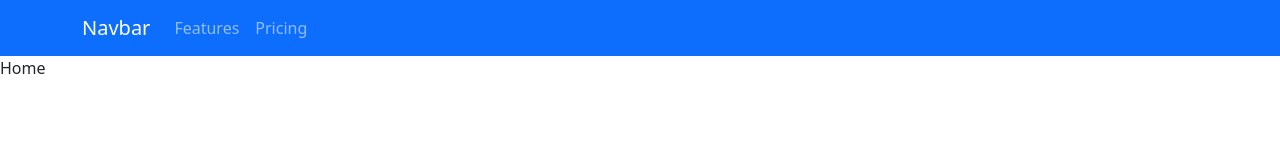
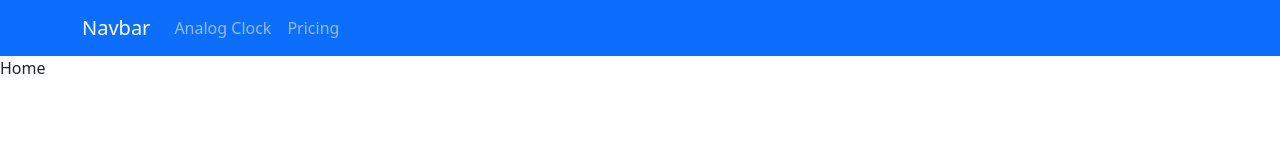
Before and after one commit to VedantGoradiya/Multiple_Project, a React (Vite) app: page / in a window 1280 px wide. Shown: the top 160 px of the page. Built offline with nearby package versions, Linux system fonts and the light colour scheme.

Commit message:
Feat: Passes component to navbar and router

```diff
--- a/src/App.jsx
+++ b/src/App.jsx
@@ -3,6 +3,7 @@ import "./App.css";
 import MainNav from "./Components/Navbar";
 import { BrowserRouter, Route, Routes } from "react-router-dom";
 import Home from "./Pages/Home";
+import AnalogClock from "./Pages/AnalogClock/AnalogClock";
 
 function App() {
   return (
@@ -11,7 +12,7 @@ function App() {
       <BrowserRouter>
         <Routes>
           <Route path="/" element={<Home />} />
-          {/* <Route path="blogs" element={<Blogs />} /> */}
+          <Route path="/Analog_Clock" element={<AnalogClock />} />
           {/* <Route path="contact" element={<Contact />} /> */}
           {/* <Route path="*" element={<NoPage />} /> */}
         </Routes>
--- a/src/Components/Navbar.jsx
+++ b/src/Components/Navbar.jsx
@@ -9,7 +9,7 @@ const MainNav = () => {
         <Container>
           <Navbar.Brand href="/">Navbar</Navbar.Brand>
           <Nav className="me-auto">
-            <Nav.Link href="#features">Features</Nav.Link>
+            <Nav.Link href="/Analog_Clock">Analog Clock</Nav.Link>
             <Nav.Link href="#pricing">Pricing</Nav.Link>
           </Nav>
         </Container>
```
